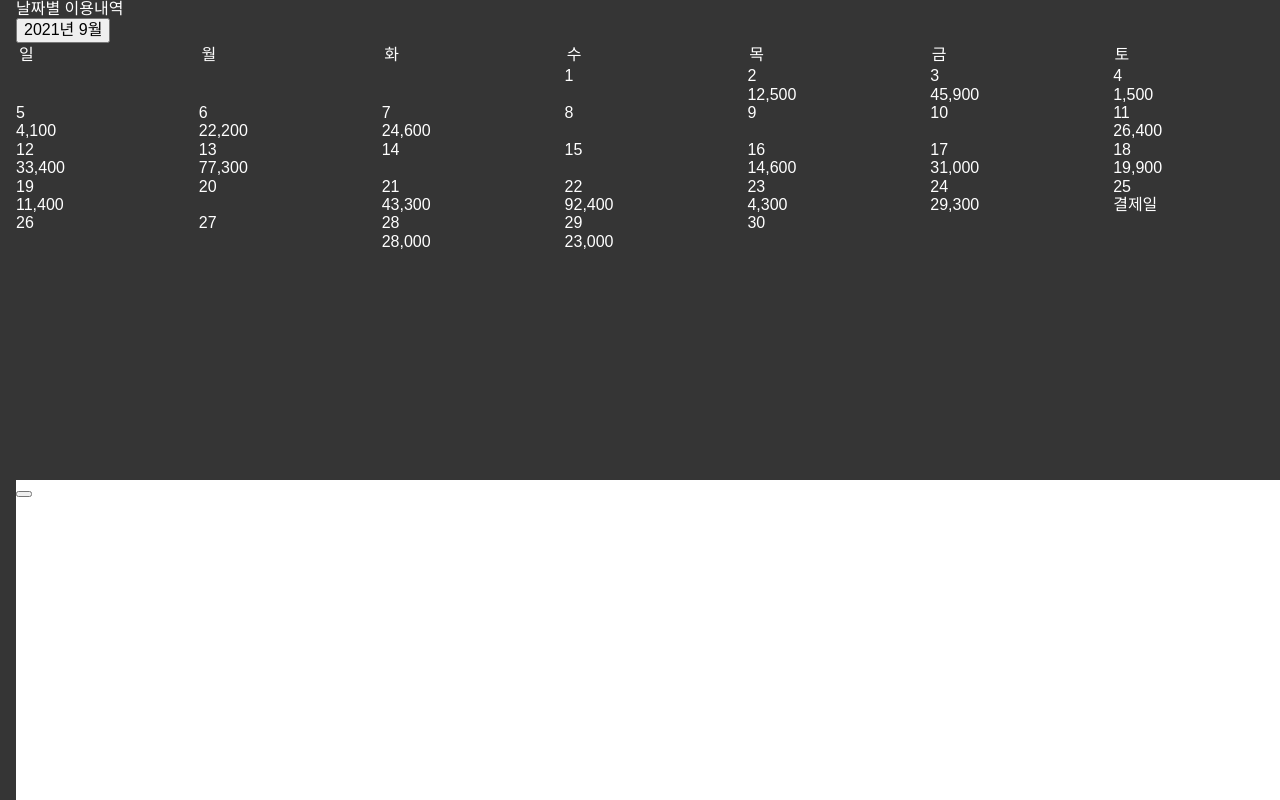
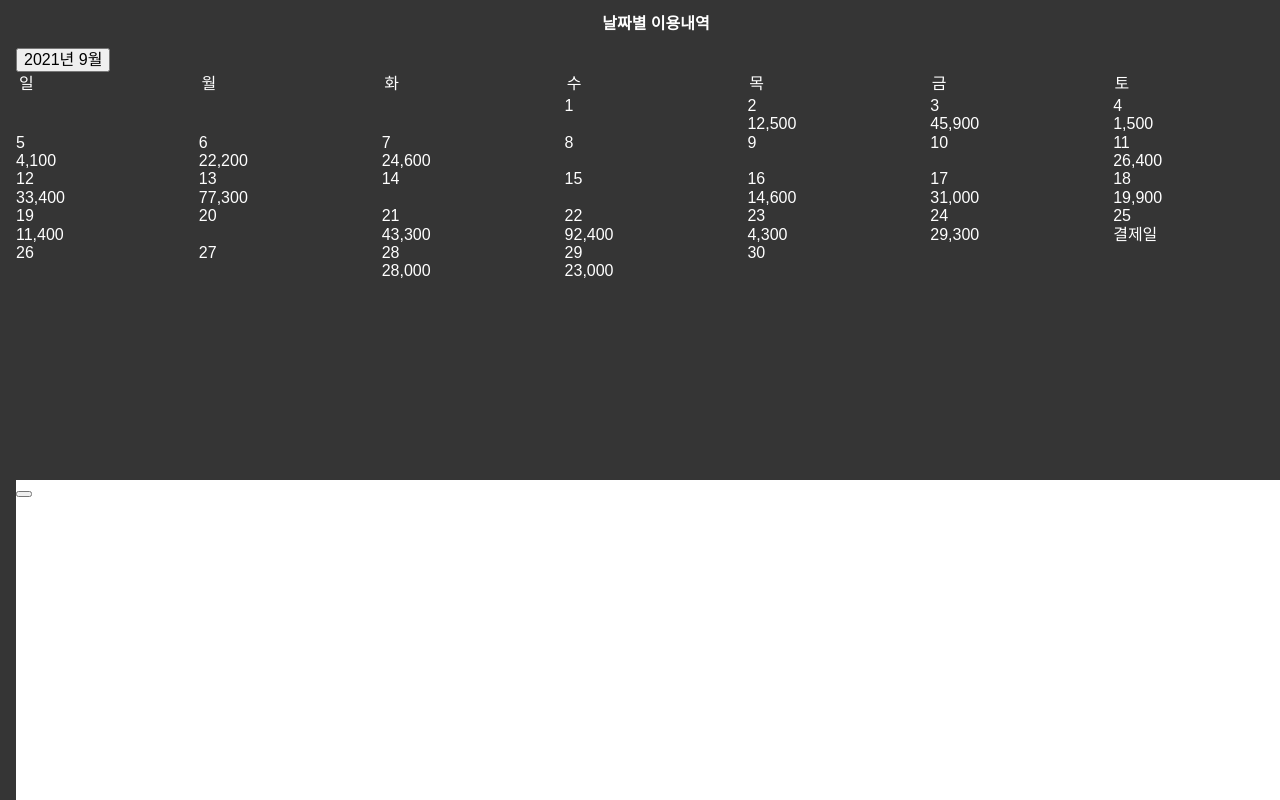
Before and after one commit to IsaacYouKorea/hyundaicard, a React (Create React App) app: page / in a window 1280 px wide. Built offline with nearby package versions, Linux system fonts and the light colour scheme.

Commit message:
style: 헤더 스타일 적용

```diff
--- a/src/components/header.tsx
+++ b/src/components/header.tsx
@@ -1,8 +1,21 @@
+import styled, { css } from "styled-components";
+
+const StyledHeader = styled.div`
+  ${({theme}) => css`
+    font-size: ${theme.fonts.size.title};
+    font-weight: ${theme.fonts.weight.bold};
+    height: ${theme.paddings.xl};
+    display: flex;
+    align-items: center;
+    justify-content: center;
+  `}
+`
+
 function Header() {
   return (
-    <div>
+    <StyledHeader>
       날짜별 이용내역
-    </div>
+    </StyledHeader>
   )
 }
 
```
